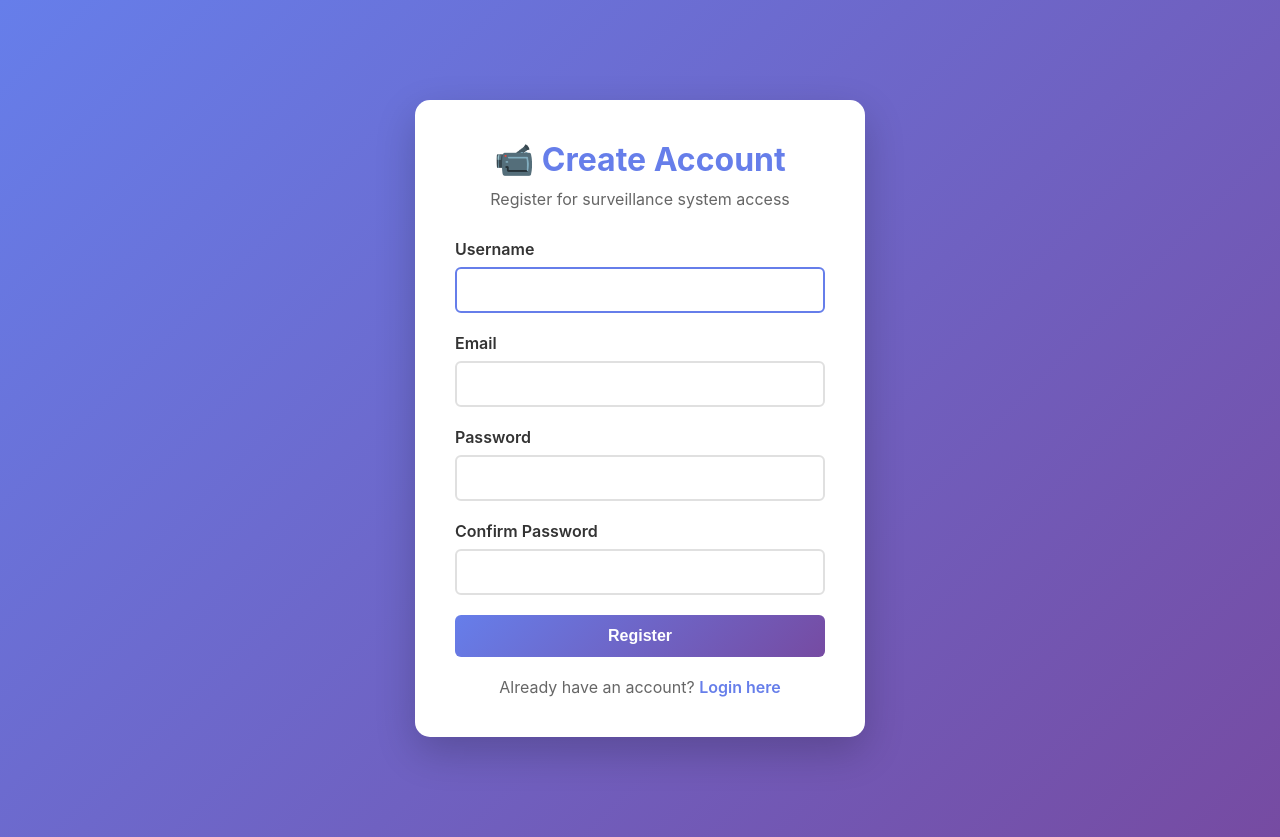
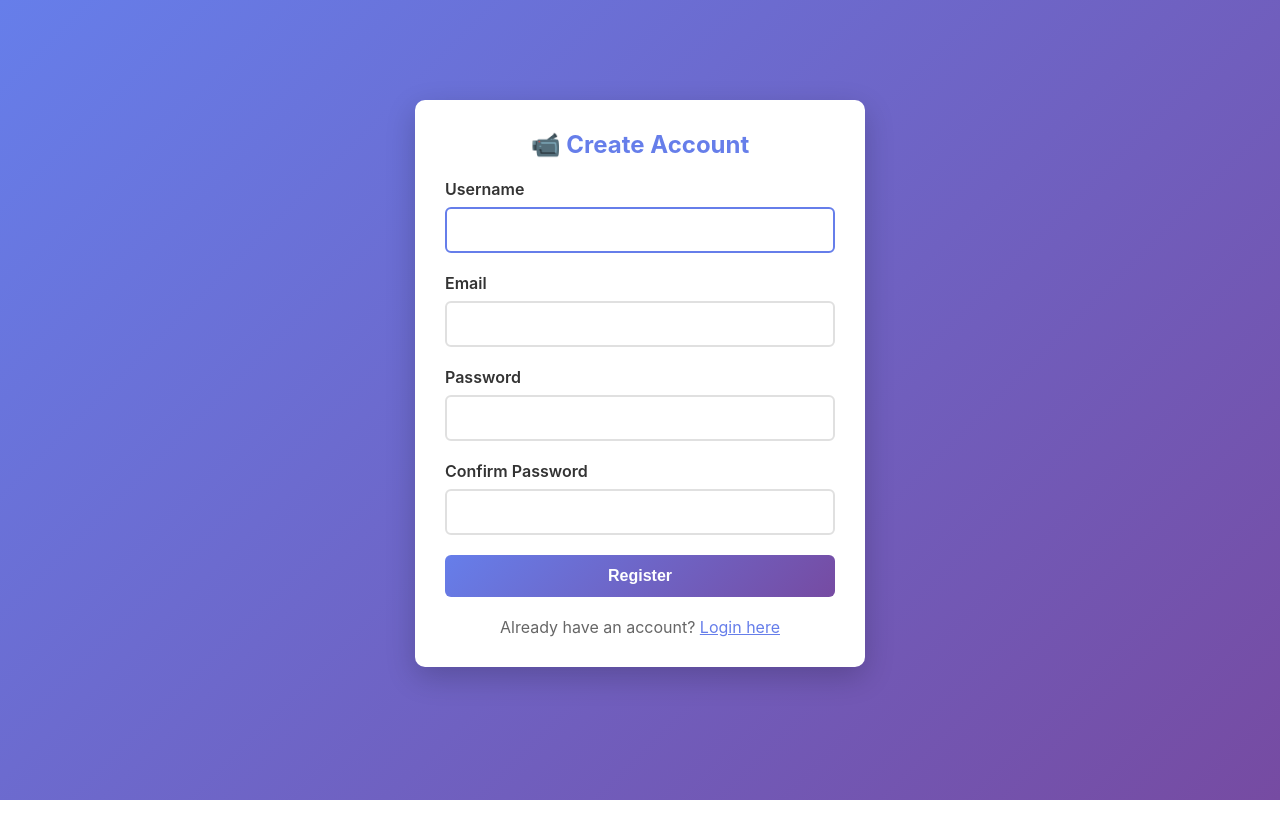
Before and after one commit to narendrancm/esp32-camserver, a FastAPI app: page /register in a window 1280 px wide. After the commit the page ends 800 px from the top, so only its background shows below. Run offline with FastAPI, Linux system fonts and the light colour scheme.

Commit message:
Update register.html

```diff
--- a/templates/register.html
+++ b/templates/register.html
@@ -1,91 +1,32 @@
-{% extends "base.html" %}
-
+{% extends 'base.html' %}
 {% block title %}Register - ESP32-CAM Surveillance{% endblock %}
-
-{% block extra_styles %}
-<style>
-    .register-container {
-        max-width: 450px;
-        margin: 80px auto;
-    }
-
-    .register-card {
-        background: white;
-        border-radius: 15px;
-        padding: 40px;
-        box-shadow: 0 15px 40px rgba(0,0,0,0.2);
-    }
-
-    .register-header {
-        text-align: center;
-        margin-bottom: 30px;
-    }
-
-    .register-header h2 {
-        color: #667eea;
-        font-size: 32px;
-        margin-bottom: 10px;
-    }
-
-    .register-header p {
-        color: #666;
-    }
-
-    .register-footer {
-        text-align: center;
-        margin-top: 20px;
-        color: #666;
-    }
-
-    .register-footer a {
-        color: #667eea;
-        text-decoration: none;
-        font-weight: 600;
-    }
-</style>
-{% endblock %}
-
 {% block content %}
-<div class="register-container">
-    <div class="register-card">
-        <div class="register-header">
-            <h2>📹 Create Account</h2>
-            <p>Register for surveillance system access</p>
+<div style='max-width:450px; margin:80px auto;'>
+  <div class='card'>
+    <h2 style='color:#667eea; text-align:center; margin-bottom:20px;'>📹 Create Account</h2>
+    {% if error %}<div class='alert alert-error'>{{ error }}</div>{% endif %}
+    <form method='POST' action='/register'>
+      <div class='form-group'>
+        <label>Username</label>
+        <input type='text' name='username' required autofocus>
       </div>
-
-        {% if error %}
-        <div class="alert alert-error">
-            {{ error }}
+      <div class='form-group'>
+        <label>Email</label>
+        <input type='email' name='email' required>
       </div>
-        {% endif %}
-
-        <form method="POST" action="/register">
-            <div class="form-group">
-                <label for="username">Username</label>
-                <input type="text" id="username" name="username" required autofocus>
+      <div class='form-group'>
+        <label>Password</label>
+        <input type='password' name='password' required minlength='6'>
       </div>
-
-            <div class="form-group">
-                <label for="email">Email</label>
-                <input type="email" id="email" name="email" required>
+      <div class='form-group'>
+        <label>Confirm Password</label>
+        <input type='password' name='confirm_password' required minlength='6'>
       </div>
-
-            <div class="form-group">
-                <label for="password">Password</label>
-                <input type="password" id="password" name="password" required minlength="6">
-            </div>
-
-            <div class="form-group">
-                <label for="confirm_password">Confirm Password</label>
-                <input type="password" id="confirm_password" name="confirm_password" required minlength="6">
-            </div>
-
-            <button type="submit" class="btn" style="width: 100%;">Register</button>
+      <button type='submit' class='btn' style='width:100%;'>Register</button>
     </form>
-
-        <div class="register-footer">
-            Already have an account? <a href="/login">Login here</a>
-        </div>
+    <p style='text-align:center; margin-top:20px; color:#666;'>
+      Already have an account? <a href='/login' style='color:#667eea;'>Login here</a>
+    </p>
   </div>
 </div>
 {% endblock %}
```
Lines whose indentation alone changed are shown as unchanged.
